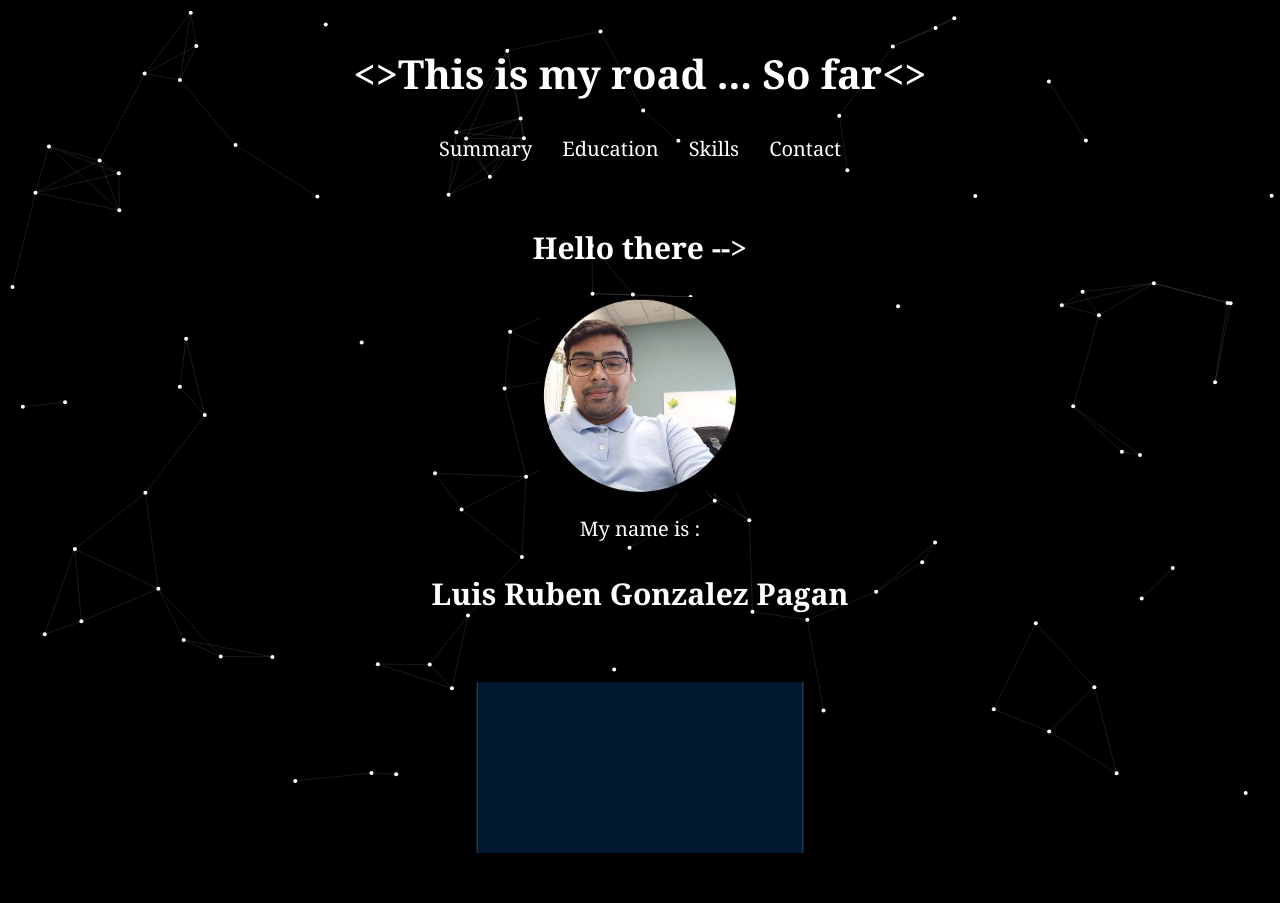
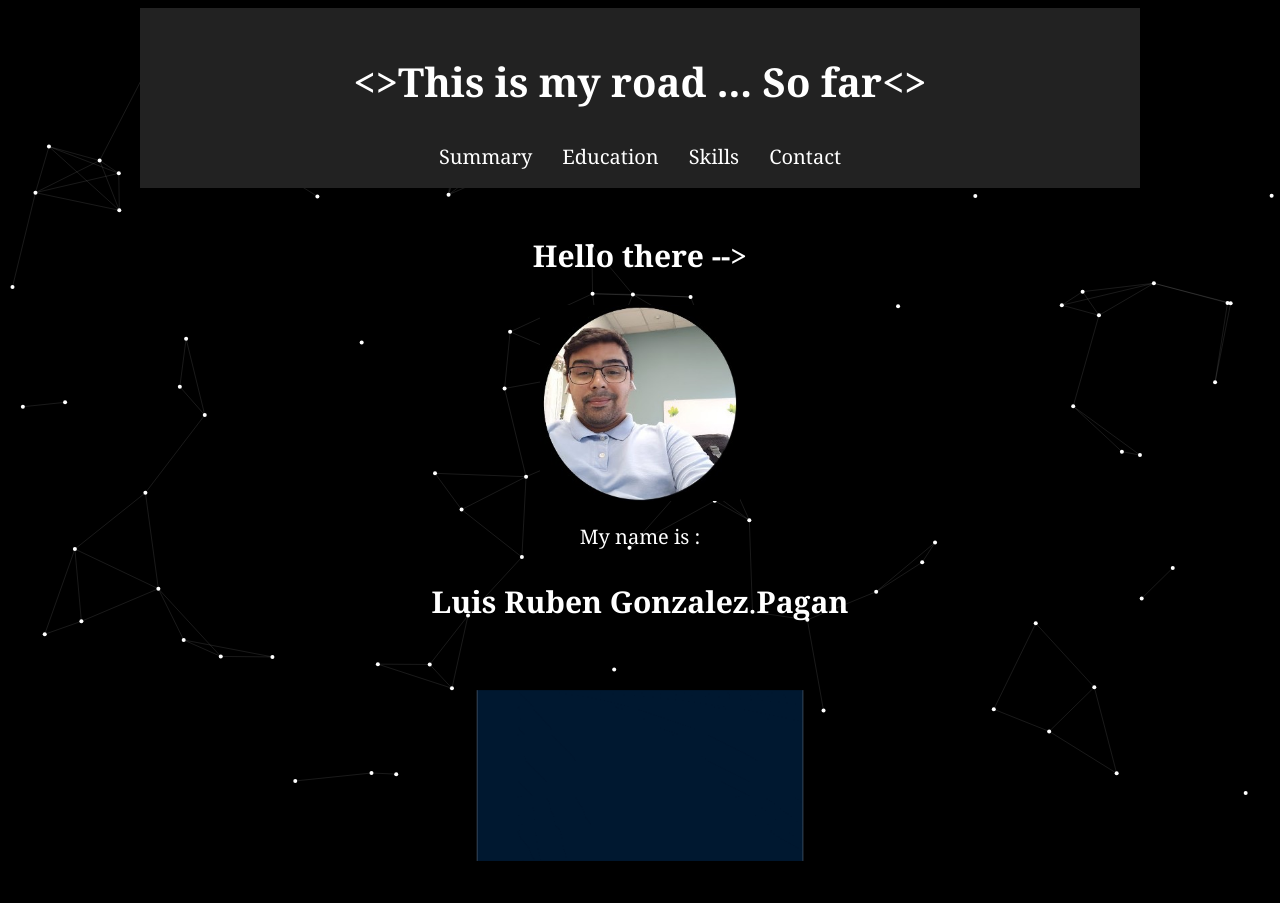
Before and after one commit to Luisru42/Web-Development, a website: page index.html in a window 1280 px wide. Shown: the top 903 px of the page. Drawn offline with Linux system fonts and the light colour scheme.

Commit message:
Add files via upload

```diff
--- a/styles.css
+++ b/styles.css
@@ -1,190 +1,290 @@
 :root {
     --primary-color: rgb(120, 250, 211);
+    /* Define el color primario para elementos interactivos */
     --background-dark: black;
+    /* Define el color de fondo principal como negro */
     --font-light: white;
+    /* Define el color de fuente principal como blanco */
+    --secondary-color: #222;
+    /* Añadido para header y footer: Define un color secundario para encabezado y pie de página */
+}
+
+* {
+    box-sizing: border-box;
+    /* Incluye el padding y el borde en el ancho y alto total de un elemento */
 }
 
 body {
     font-family: Georgia, 'Times New Roman', Times, serif, sans-serif;
-    margin: 0;
-    padding: 0 20px;
+    /* Define la familia de fuentes para el cuerpo del documento */
     background: var(--background-dark);
+    /* Aplica el color de fondo definido por la variable */
     color: var(--font-light);
+    /* Aplica el color de fuente definido por la variable */
     display: flex;
-    justify-content: center; /* Centrado horizontal */
-    align-items: center; /* Centrado vertical */
-    min-height: 100vh; /* Asegura que ocupa el alto total de la pantalla */
-    margin: 0;
-    flex-direction: column; /* Ordena elementos en columna */
+    /* Utiliza Flexbox para el diseño */
+    flex-direction: column;
+    /* Ordena los elementos en columna */
+    align-items: center;
+    /* Centra los elementos horizontalmente en el contenedor Flexbox */
+    min-height: 100vh;
+    /* Establece la altura mínima del cuerpo al 100% de la altura de la ventana */
+    font-size: 1.25rem;
+    /* Establece el tamaño de la fuente base (20px si 1rem=16px) */
+    line-height: 1.6;
+    /* Establece el interlineado para mejorar la legibilidad */
+    overflow-x: hidden;
+    /* Evita la barra de desplazamiento horizontal */
     text-align: center;
-    font-size: 20px;
-    line-height: 1.6;
-    overflow-x: hidden;/* Evita la barra de desplazamiento horizontal */
+    /* Centra el texto horizontalmente */
 }
 
 canvas {
     position: fixed;
+    /* Posiciona el canvas de manera fija en la ventana del navegador */
     top: 0;
+    /* Lo coloca en la parte superior de la ventana */
     left: 0;
+    /* Lo coloca en el lado izquierdo de la ventana */
     width: 100%;
+    /* Establece el ancho al 100% de su contenedor (la ventana) */
     height: 100%;
+    /* Establece la altura al 100% de su contenedor (la ventana) */
     z-index: -1;
+    /* Lo coloca detrás de otros elementos en el orden de apilamiento */
 }
 
-header, footer {
+header,
+footer {
     background: var(--secondary-color);
+    /* Aplica el color de fondo secundario */
     padding: 15px;
-    margin: 0 auto;
-    text-align: center;
+    /* Añade relleno alrededor del contenido */
     position: relative;
+    /* Permite posicionar elementos hijos de manera relativa a este elemento */
     z-index: 1;
+    /* Asegura que el encabezado y el pie de página estén por encima del canvas */
     max-width: 1000px;
-    text-align: center;
+    /* Establece un ancho máximo para el encabezado y el pie de página */
+    width: 100%;
+    /* Establece el ancho al 100% de su contenedor */
 }
 
 nav ul {
     list-style: none;
+    /* Elimina los estilos de lista (puntos, números) */
     padding: 0;
+    /* Elimina el relleno interno de la lista */
     margin: 0;
+    /* Elimina el margen externo de la lista */
     display: flex;
+    /* Utiliza Flexbox para el diseño de la navegación */
     justify-content: center;
+    /* Centra los elementos de la lista horizontalmente */
 }
 
 nav ul li {
     margin: 0 15px;
+    /* Añade margen horizontal entre los elementos de la lista */
 }
 
 nav ul li a {
     text-decoration: none;
+    /* Elimina el subrayado de los enlaces */
     color: var(--font-light);
+    /* Aplica el color de fuente definido por la variable */
 }
 
-#content, section {
+#content,
+section {
     flex: 1;
+    /* Permite que el contenido se expanda para ocupar el espacio restante en Flexbox */
     padding: 20px;
-    text-align: center;
+    /* Añade relleno alrededor del contenido */
     position: relative;
+    /* Permite posicionar elementos hijos de manera relativa a este elemento */
     z-index: 1;
-    max-width: 800px; /* Limita el ancho máximo del contenido */
-    margin: 0 auto; /* Centra el contenido horizontalmente */
-    text-align: center;
+    /* Asegura que el contenido esté por encima del canvas */
+    max-width: 800px;
+    /* Establece un ancho máximo para el contenido */
+    width: 100%;
+    /* Establece el ancho al 100% de su contenedor */
+    margin: 0 auto;
+    /* Centra el contenido horizontalmente */
 }
 
 section {
-    padding: 20px;
-    text-align: center;
     margin: 10px 0;
+    /* Añade margen vertical alrededor de las secciones */
     border-radius: 8px;
-    position: relative;
-    z-index: 1;
+    /* Añade bordes redondeados a las secciones */
 }
 
 a {
     text-decoration: none;
+    /* Elimina el subrayado de los enlaces */
     color: inherit;
+    /* Hereda el color del texto del elemento padre */
 }
 
 #contactLink {
     text-decoration: none;
+    /* Elimina el subrayado del enlace de contacto */
     color: var(--primary-color);
+    /* Aplica el color primario al enlace de contacto */
     font-weight: bold;
-    padding: 25px 30px;
+    /* Establece el texto en negrita */
+    padding: 0.75rem 1rem;
+    /* Añade relleno (12px arriba/abajo, 16px izquierda/derecha si 1rem = 16px) */
     border: 2px solid var(--primary-color);
+    /* Añade un borde alrededor del enlace de contacto */
     border-radius: 5px;
-    transition: background-color 0.3s ease, color 0.3s ease;
+    /* Añade bordes redondeados al enlace de contacto */
+    transition: all 0.3s ease;
+    /* Añade una transición suave para todas las propiedades durante 0.3 segundos */
 }
 
 #contactLink:hover {
     background-color: var(--primary-color);
-    color: rgb(84, 196, 248);
+    /* Cambia el color de fondo al color primario en hover */
+    color: #54c4f8;
+    /* Cambia el color del texto a un tono azul claro en hover */
 }
 
 #contactLink:visited {
     color: lightgreen;
+    /* Cambia el color del enlace visitado a verde claro */
 }
 
 #contactLink:active {
     background-color: darkgreen;
+    /* Cambia el color de fondo a verde oscuro cuando el enlace está activo (siendo clickeado) */
     color: white;
+    /* Cambia el color del texto a blanco cuando el enlace está activo */
 }
 
 .modal {
     display: none;
+    /* Oculta el modal por defecto */
     position: fixed;
+    /* Posiciona el modal de manera fija en la ventana del navegador */
     background-color: rgba(50, 50, 50, 0.8);
+    /* Aplica un fondo semitransparente oscuro */
     top: 0;
+    /* Lo coloca en la parte superior de la ventana */
     left: 0;
+    /* Lo coloca en el lado izquierdo de la ventana */
     width: 100%;
+    /* Establece el ancho al 100% de la ventana */
     height: 100%;
+    /* Establece la altura al 100% de la ventana */
 }
 
 .modal-content {
     background-color: #0c0c0c;
+    /* Aplica un color de fondo casi negro al contenido del modal */
     margin: 10% auto;
+    /* Centra el contenido del modal vertical y horizontalmente */
     padding: 20px;
+    /* Añade relleno alrededor del contenido del modal */
     width: 50%;
+    /* Establece el ancho del contenido del modal al 50% de su contenedor */
     color: var(--primary-color);
+    /* Aplica el color primario al texto dentro del modal */
     border-radius: 10px;
+    /* Añade bordes redondeados al contenido del modal */
     box-shadow: 0 4px 8px rgba(0, 0, 0, 0.2);
+    /* Añade una sombra sutil al contenido del modal */
 }
 
 input,
 textarea,
 button {
     display: block;
+    /* Hace que los elementos se muestren como bloques, ocupando todo el ancho disponible */
     width: 90%;
-    margin: 25px auto;
-    padding: 30px;
-    font-size: 14px;
+    /* Establece el ancho al 90% de su contenedor */
+    max-width: 400px;
+    /* Establece un ancho máximo de 400px */
+    margin: 1rem auto;
+    /* Añade margen vertical (16px si 1rem = 16px) y centra horizontalmente */
+    padding: 0.75rem;
+    /* Añade relleno (12px si 1rem = 16px) */
+    font-size: 1rem;
+    /* Establece el tamaño de la fuente */
     border: 1px solid #ccc;
+    /* Añade un borde de 1px de color gris claro */
     border-radius: 5px;
+    /* Añade bordes redondeados */
 }
 
 button:hover {
     background-color: #4503fa;
+    /* Cambia el color de fondo del botón en hover a un tono púrpura */
 }
 
 button[type="close"] {
     color: black;
+    /* Establece el color del texto del botón de cerrar en negro */
 }
 
 button[type="submit"] {
     color: black;
+    /* Establece el color del texto del botón de enviar en negro */
 }
 
 @keyframes fadeIn {
     from {
         opacity: 0;
+        /* Establece la opacidad inicial en 0 */
     }
 
     to {
         opacity: 1;
+        /* Establece la opacidad final en 1 */
     }
 }
 
 .modal {
     animation: fadeIn 0.5s ease;
+    /* Aplica la animación fadeIn al modal durante 0.5 segundos con una curva de aceleración suave */
 }
 
 .img {
     background-color: transparent;
-    /* Asegura que los GIFs no tengan fondo */
+    /* Establece el fondo de las imágenes como transparente */
     display: block;
-    /* Elimina márgenes no deseados */
+    /* Hace que las imágenes se muestren como bloques */
 }
+
 img {
-    max-width: 100%; /* Asegura que la imagen no exceda el ancho del contenedor */
-    height: auto; /* Mantiene la proporción de la imagen */
-    display: block; /* Evita los márgenes extras al lado de la imagen */
-    margin: auto; /* Centra la imagen dentro de su contenedor */
+    max-width: 100%;
+    /* Asegura que el ancho de la imagen no exceda su contenedor */
+    height: auto;
+    /* Mantiene la proporción de la imagen */
+    display: block;
+    /* Evita espacios extra debajo de la imagen */
+    margin: auto;
+    /* Centra la imagen horizontalmente */
 }
+
 @media (max-width: 768px) {
     body {
         font-size: 19px;
+        /* Reduce el tamaño de la fuente en pantallas más pequeñas */
     }
 }
+
 .mint-green {
-    color: #98FF98; /* Verde menta */
-    font-weight: bold; /* Opcional, para destacarlo más */
-    text-decoration: none; /* Opcional, para quitar subrayado */
+    color: #98ff98;
+    /* Establece el color del texto en verde menta */
+    font-weight: bold;
+    /* Establece el texto en negrita */
+    text-decoration: none;
+    /* Elimina el subrayado */
 }
+.container {
+    display: flex;
+    justify-content: center; /* Centrado horizontal */
+    align-items: center; /* Centrado vertical */
+    }
```
